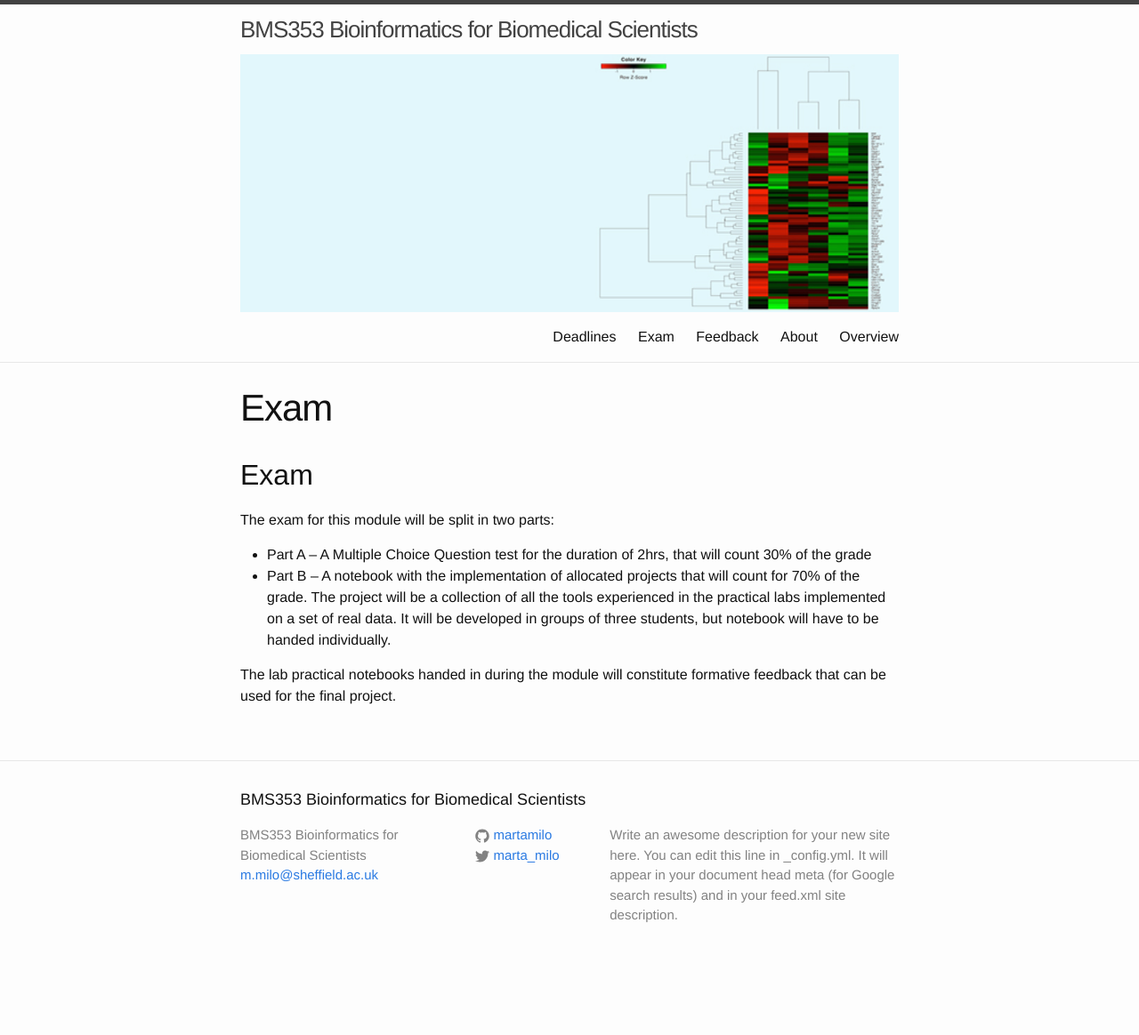
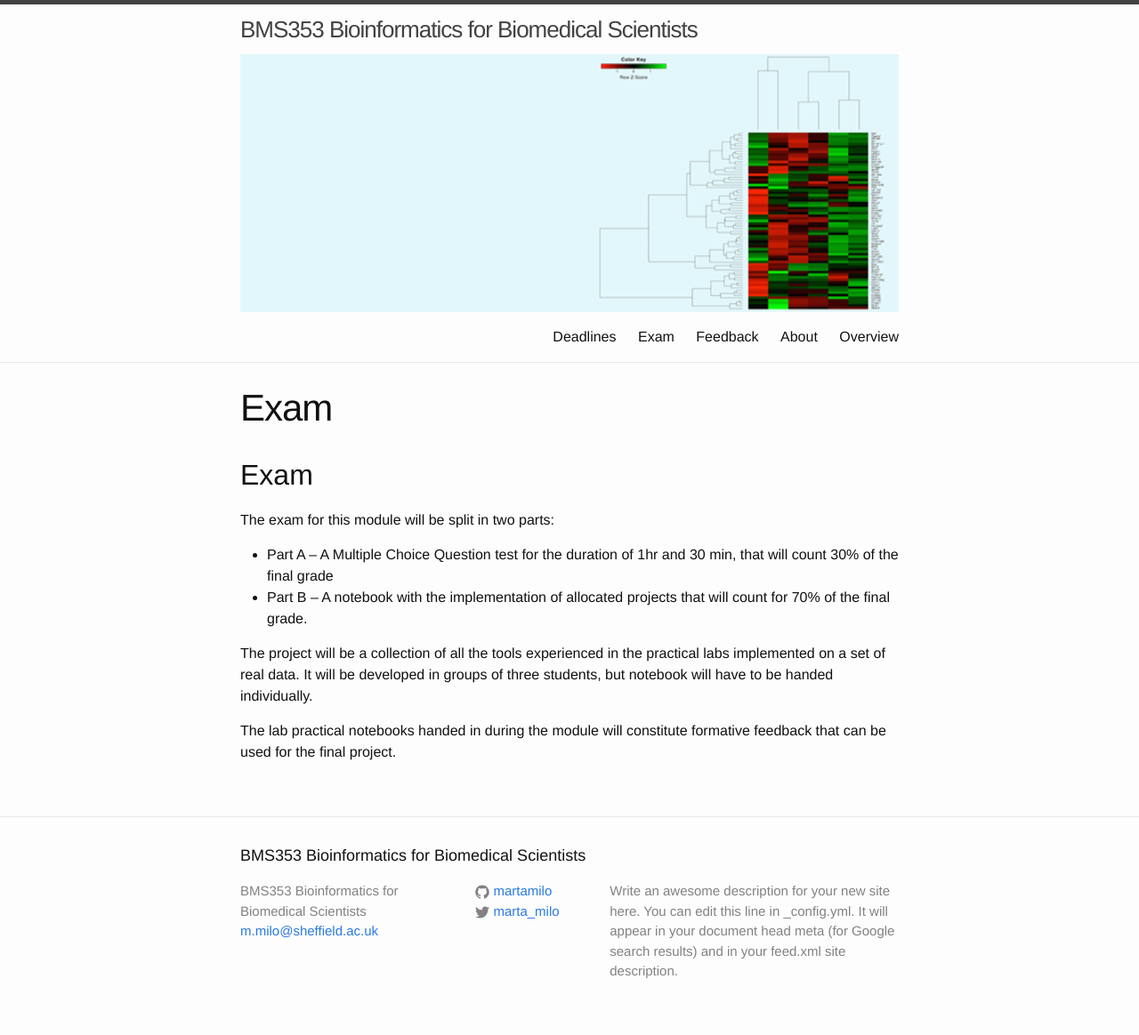
Before and after one commit to sods/bioinformatics, a Jekyll site: the page built from exam.md, in a window 1280 px wide. Shown: the whole page at 89% size. Built offline with Jekyll 4.4.1, drawn with Linux system fonts in a browser that asks for light colours; before the commit the page ends 1101 px from its top, so only the background shows below that.

Commit message:
update of the exam time

```diff
--- a/exam.md
+++ b/exam.md
@@ -7,7 +7,10 @@ title: Exam
 
 The exam for this module will be split in two parts:
 
-* Part A – A Multiple Choice Question test for the duration of 2hrs, that will count 30% of the grade
-* Part B – A notebook with the implementation of allocated projects that will count for 70% of the grade. The project will be a collection of all the tools experienced in the practical labs implemented on a set of real data. It will be developed in groups of three students, but notebook will have to be handed individually.
+* Part A – A Multiple Choice Question test for the duration of 1hr and 30 min, that will count 30% of the final grade
+* Part B – A notebook with the implementation of allocated projects that will count for 70% of the final grade.
+
+
+The project will be a collection of all the tools experienced in the practical labs implemented on a set of real data. It will be developed in groups of three students, but notebook will have to be handed individually.
 
 The lab practical notebooks handed in during the module will constitute formative feedback that can be used for the final project.
```
